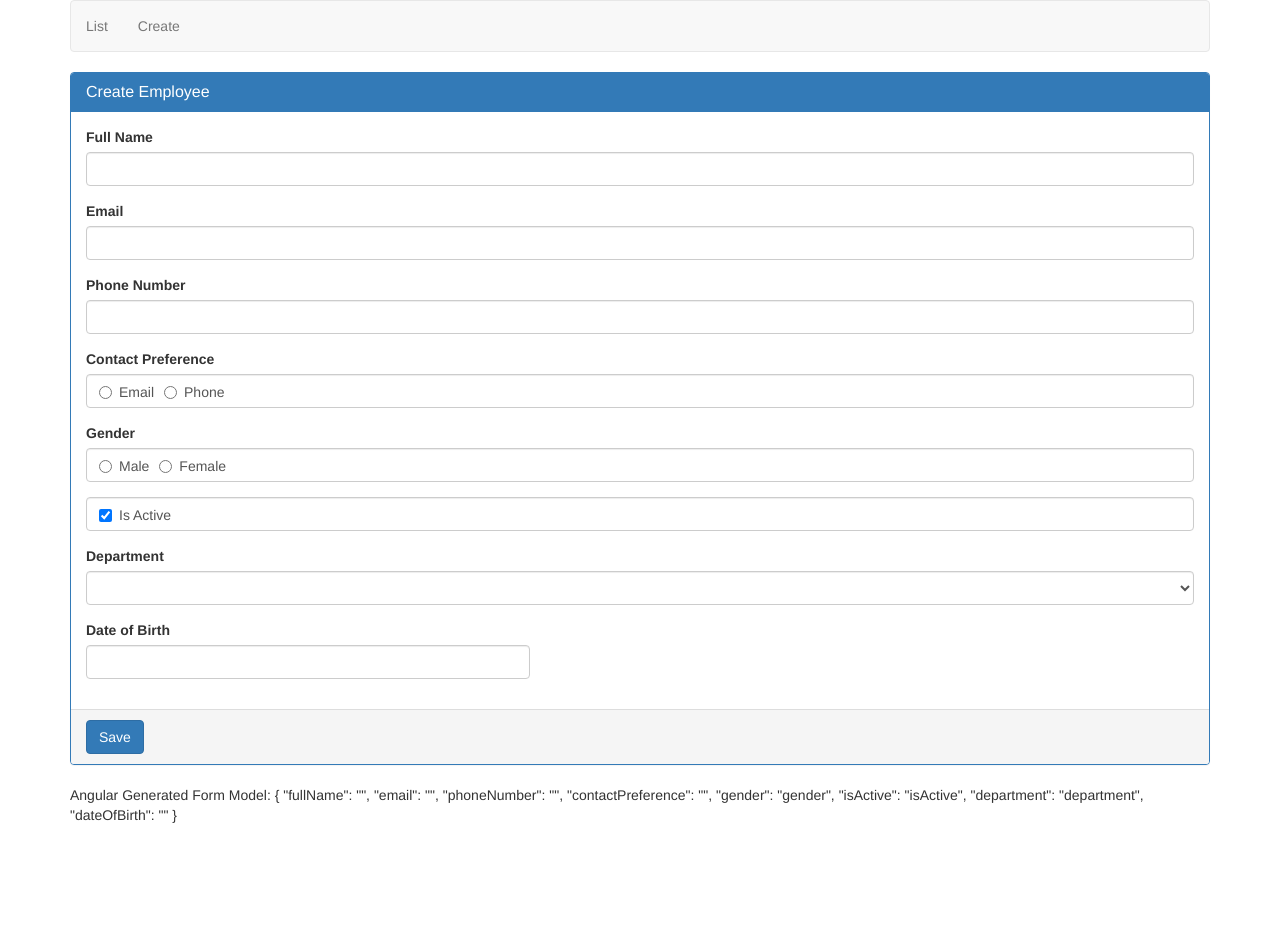
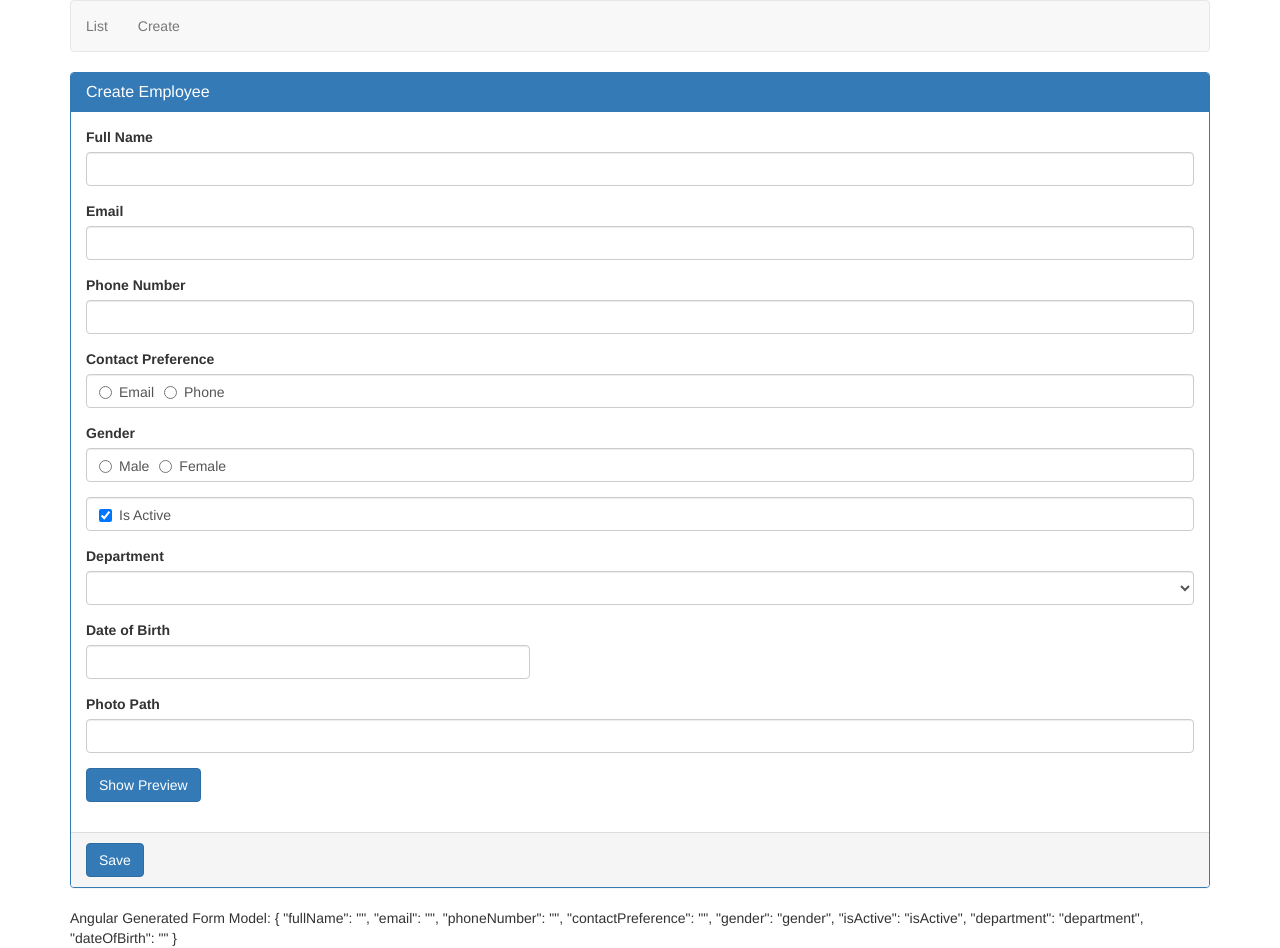
Before and after one commit to imsagarchopra/AngularCrudDemo, an Angular app: page /create in a window 1280 px wide. Before the commit the page ends 825 px from the top, so only its background shows below. Built offline with nearby package versions, Linux system fonts and the light colour scheme.

Commit message:
ngIf directive

```diff
--- a/src/app/employees/create-employee.component.html
+++ b/src/app/employees/create-employee.component.html
@@ -8,14 +8,17 @@
                 <label for="fullName">Full Name</label>
                 <input id="fullName" name="fullName" ngModel="" type="text" class="form-control"/>
             </div>
+
             <div class="form-group">
                 <label for="email">Email</label>
                 <input id="email" name="email" ngModel="" type="text" class="form-control"/>
             </div>
+
             <div class="form-group">
                 <label for="phoneNumber">Phone Number</label>
                 <input id="phoneNumber" name="phoneNumber" ngModel="" type="text" class="form-control"/>
             </div>
+
             <div class="form-group">
                 <label>Contact Preference</label>
                 <div class="form-control">
@@ -29,6 +32,7 @@
                     </label>
                 </div>
             </div>
+
             <div class="form-group">
                 <label>Gender</label>
                 <div class="form-control">
@@ -42,6 +46,7 @@
                     </label>
                 </div>
             </div>
+
             <div class="form-group">
                 <div class="form-control">
                     <label class="checkbox-inline">
@@ -50,6 +55,7 @@
                     </label>
                 </div>
             </div>
+
             <div class="form-group">
                 <label for="department">
                     Department
@@ -60,15 +66,29 @@
                     </option>
                 </select>
             </div>
+
             <div class="row">
                 <div class="form-group col-md-5">
                     <label for="dateOfBirth">Date of Birth</label>
                     <!-- <input id="dateOfBirth" name="dateOfBirth" ngModel="dateOfBirth" type="date" class="form-control"/> -->
                     <input id="dateOfBirth" name="dateOfBirth" ngModel="" type="text" bsDatepicker [bsConfig]="datePickerConfig" class="form-control" placement="right"/>
                 </div>
-
             </div>
 
+            <div class="form-group">
+                <label for="photoPath">Photo Path</label>
+                <input id="photoPath" name="photoPath" [(ngModel)]="photoPath" type="text" class="form-control"/>
+            </div>
+
+            <div class="form-group">
+                <button type="button" (click)="togglePhotoPreview()" class="btn btn-primary">
+                    {{previewPhoto ? 'Hide' : 'Show'}} Preview
+                </button>
+            </div>
+
+            <div class="form-group">
+              <img [src]="photoPath" height="200" width="200" *ngIf="previewPhoto">
+            </div>
         </div>
         <div class="panel-footer">
             <button type="submit" class="btn btn-primary">Save</button>
--- a/src/app/employees/create-employee.component.ts
+++ b/src/app/employees/create-employee.component.ts
@@ -17,7 +17,8 @@
     {id: 3, name: 'IT'},
     {id: 4, name: 'Payroll'},
   ];
-
+  photoPath!: string;
+  previewPhoto: boolean = false;
   constructor(){
     this.datePickerConfig = Object.assign({},
        {
@@ -31,4 +32,8 @@
   saveEmployee(empForm: NgForm): void{
     console.log(empForm.value);
   }
+
+  togglePhotoPreview(): void{
+    this.previewPhoto = !this.previewPhoto;
+  }
 }
```
